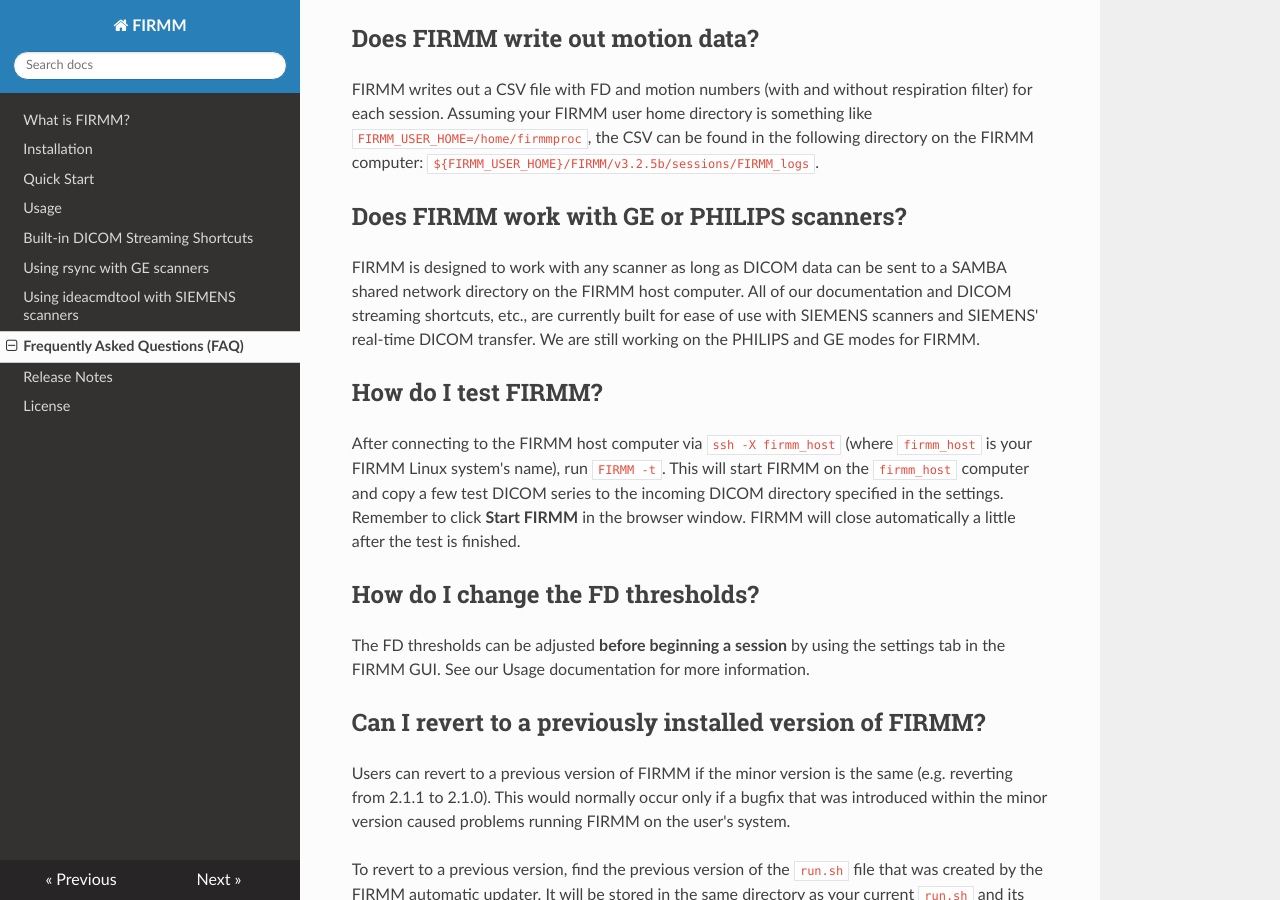
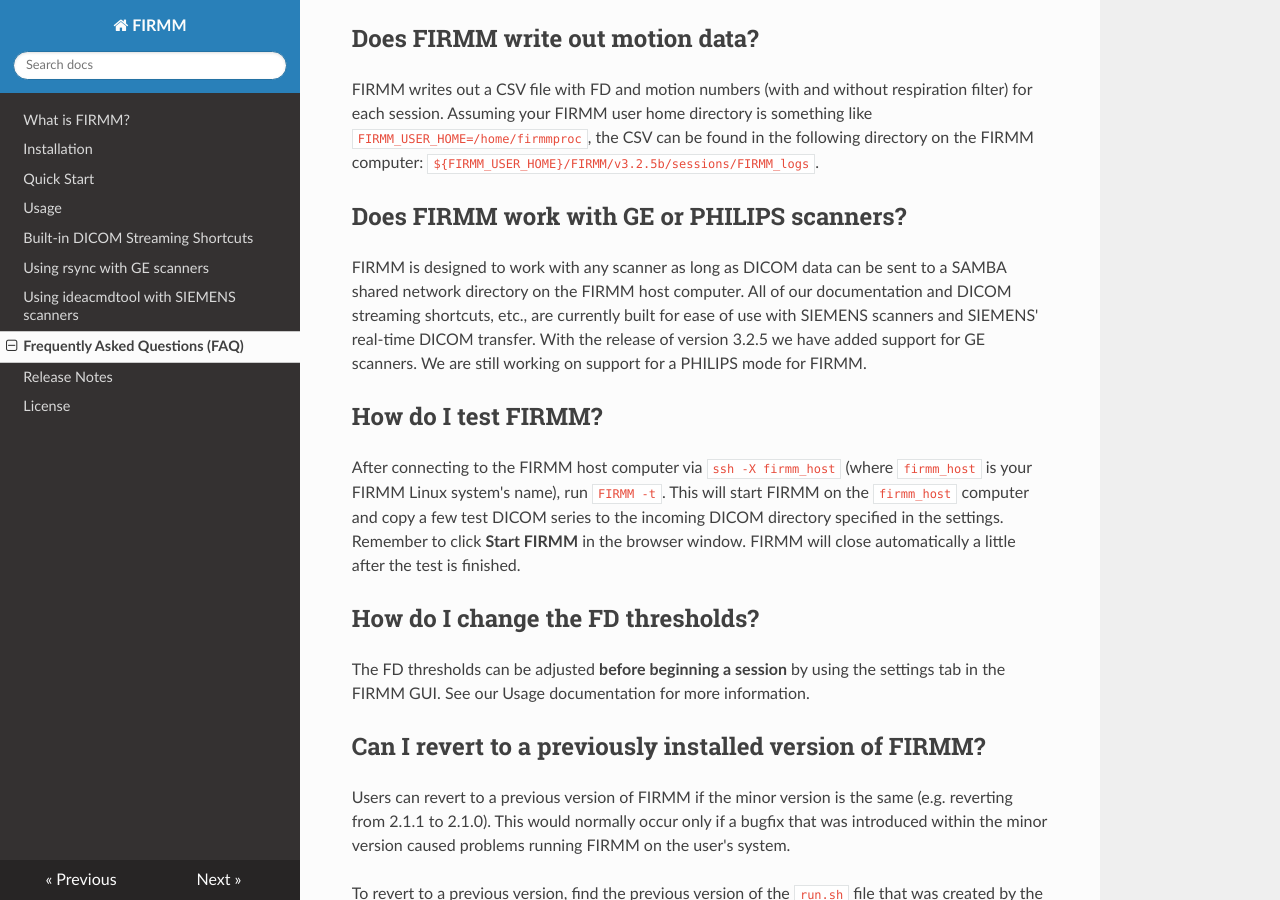
Before and after one commit to FIRMMsoftware/firmm_docs, an MkDocs documentation site: the page built from docs/FAQ.md, in a window 1280 px wide and 900 px high, scrolled down 842 px. Built offline with MkDocs 1.6.1, drawn with Linux system fonts in a browser that asks for light colours; nearby versions of some CDN libraries; old or Windows-style settings are respelled for this version of MkDocs.

Commit message:
Update FAQ.md
added support for GE

```diff
--- a/docs/FAQ.md
+++ b/docs/FAQ.md
@@ -20,7 +20,7 @@ FIRMM writes out a CSV file with FD and motion numbers (with and without respira
 
 ## Does FIRMM work with GE or PHILIPS scanners?
 
-FIRMM is designed to work with any scanner as long as DICOM data can be sent to a SAMBA shared network directory on the FIRMM host computer.  All of our documentation and DICOM streaming shortcuts, etc., are currently built for ease of use with SIEMENS scanners and SIEMENS' real-time DICOM transfer.  We are still working on the PHILIPS and GE modes for FIRMM.
+FIRMM is designed to work with any scanner as long as DICOM data can be sent to a SAMBA shared network directory on the FIRMM host computer.  All of our documentation and DICOM streaming shortcuts, etc., are currently built for ease of use with SIEMENS scanners and SIEMENS' real-time DICOM transfer.  With the release of version 3.2.5 we have added support for GE scanners. We are still working on support for a PHILIPS mode for FIRMM.
 
 ## How do I test FIRMM?
 
```
